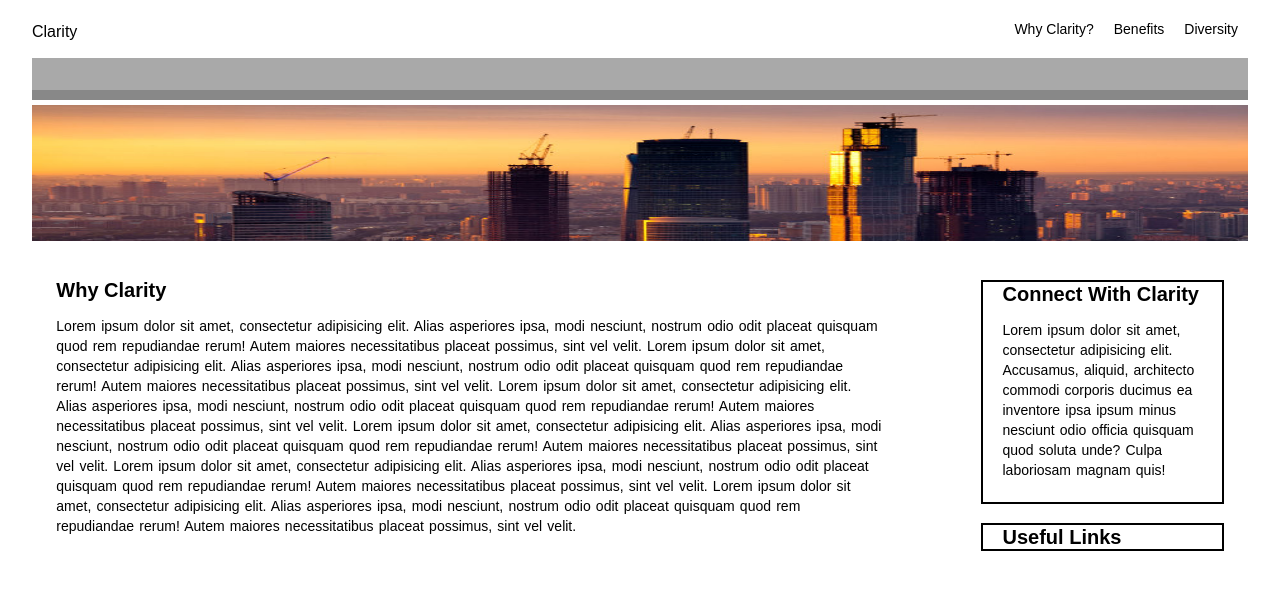
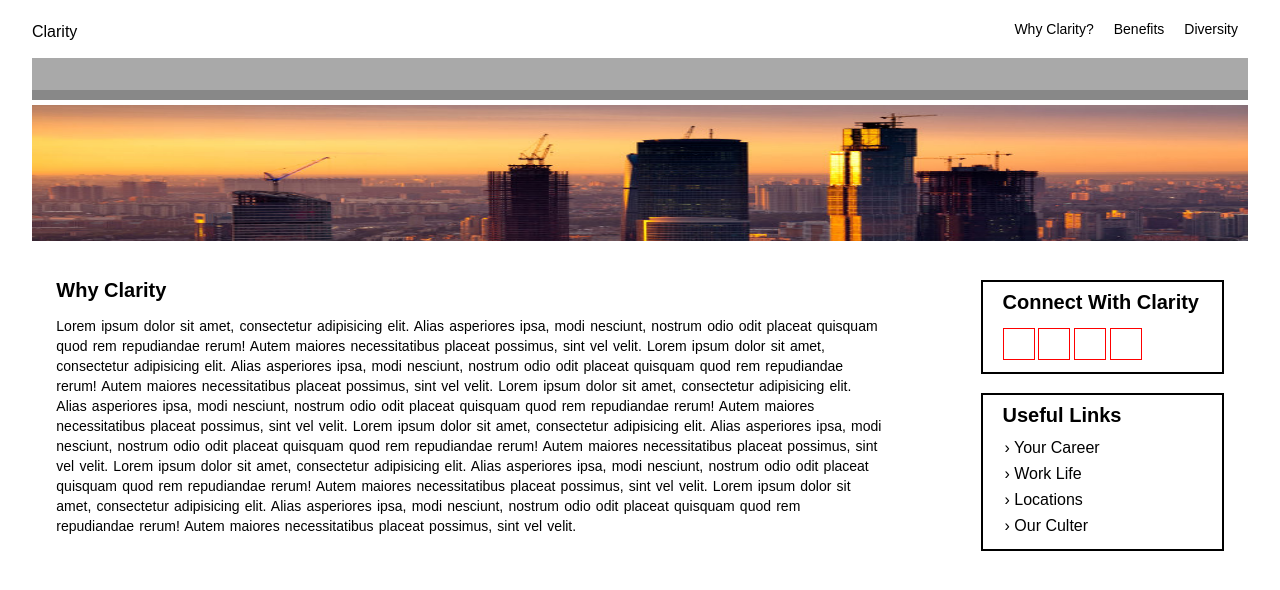
Before and after one commit to DeanJoseph93/clarity, a website with bundled scripts: page index.html in a window 1280 px wide. Built offline with nearby package versions, Linux system fonts and the light colour scheme; files whose address does not match are found by name.

```diff
--- a/index.html
+++ b/index.html
@@ -99,7 +99,12 @@
                             <div id="clarity_content">
                                 <h2>Connect With Clarity</h2>
                                 <br>
-                                <p>Lorem ipsum dolor sit amet, consectetur adipisicing elit. Accusamus, aliquid, architecto commodi corporis ducimus ea inventore ipsa ipsum minus nesciunt odio officia quisquam quod soluta unde? Culpa laboriosam magnam quis!</p>
+                                <div class="top_row social-icons">
+                                    <div class="border-box"></div>
+                                    <div class="border-box"></div>
+                                    <div class="border-box"></div>
+                                    <div class="border-box"></div>
+                                </div><!--/top_row-->
                             </div><!--/clarity_content-->
                         </div><!--/connect_clarity-->
 
@@ -107,6 +112,12 @@
                         <div class="useful_links">
                             <div id="useful_content">
                                 <h2>Useful Links</h2>
+                                <ul id="useLinks">
+                                    <li class="links"><a href="#" >Your Career</a></li>
+                                    <li class="links"><a href="#">Work Life</a></li>
+                                    <li class="links"><a href="#">Locations</a></li>
+                                    <li class="links"><a href="#">Our Culter</a></li>
+                                </ul>
                             </div><!--/useful_content-->
                         </div><!--/useful_links-->
                     </div><!--/column_right-->
```
Also changed, not shown: build/css/style.css, build/dist/scss/style.scss.
